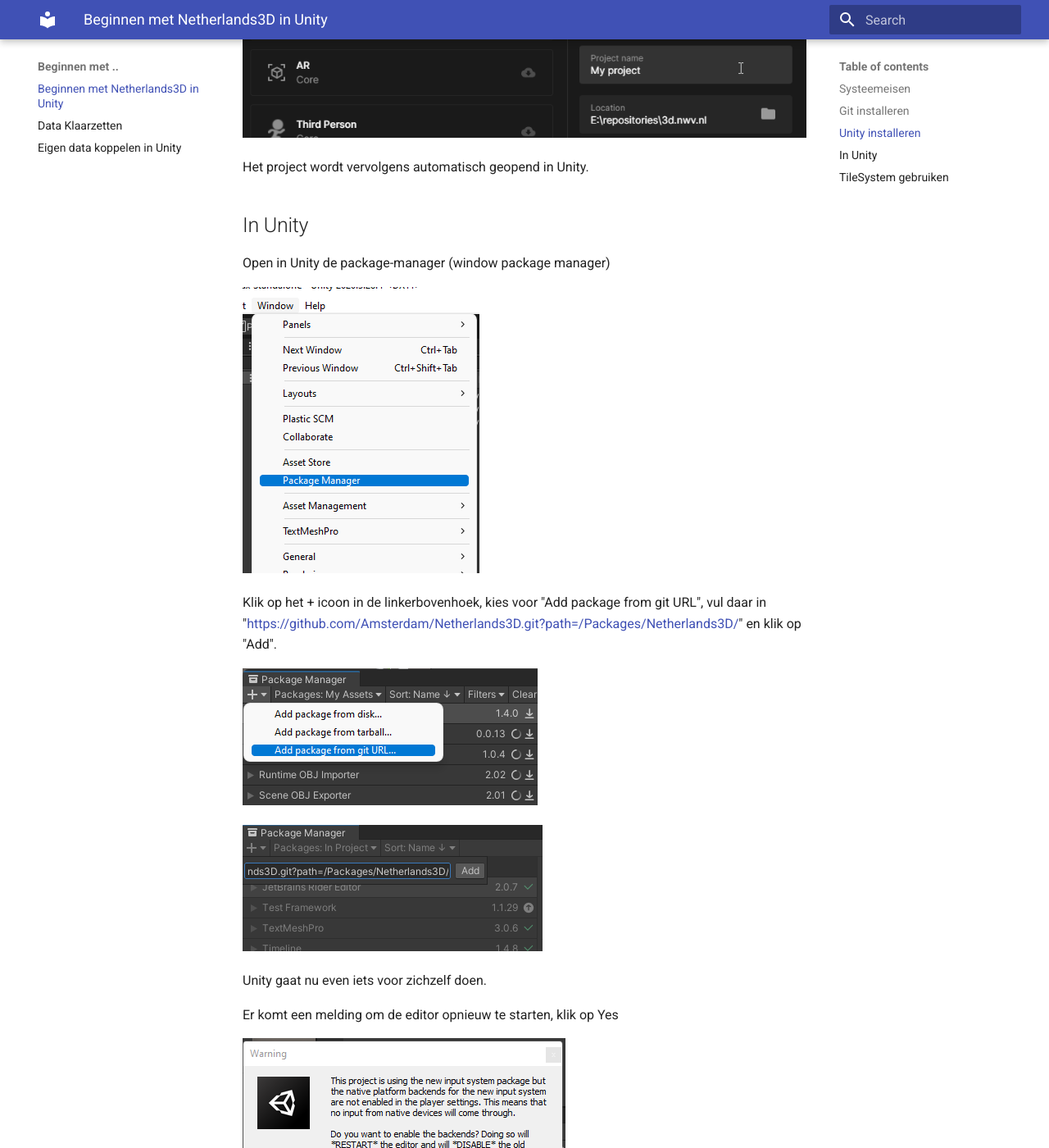
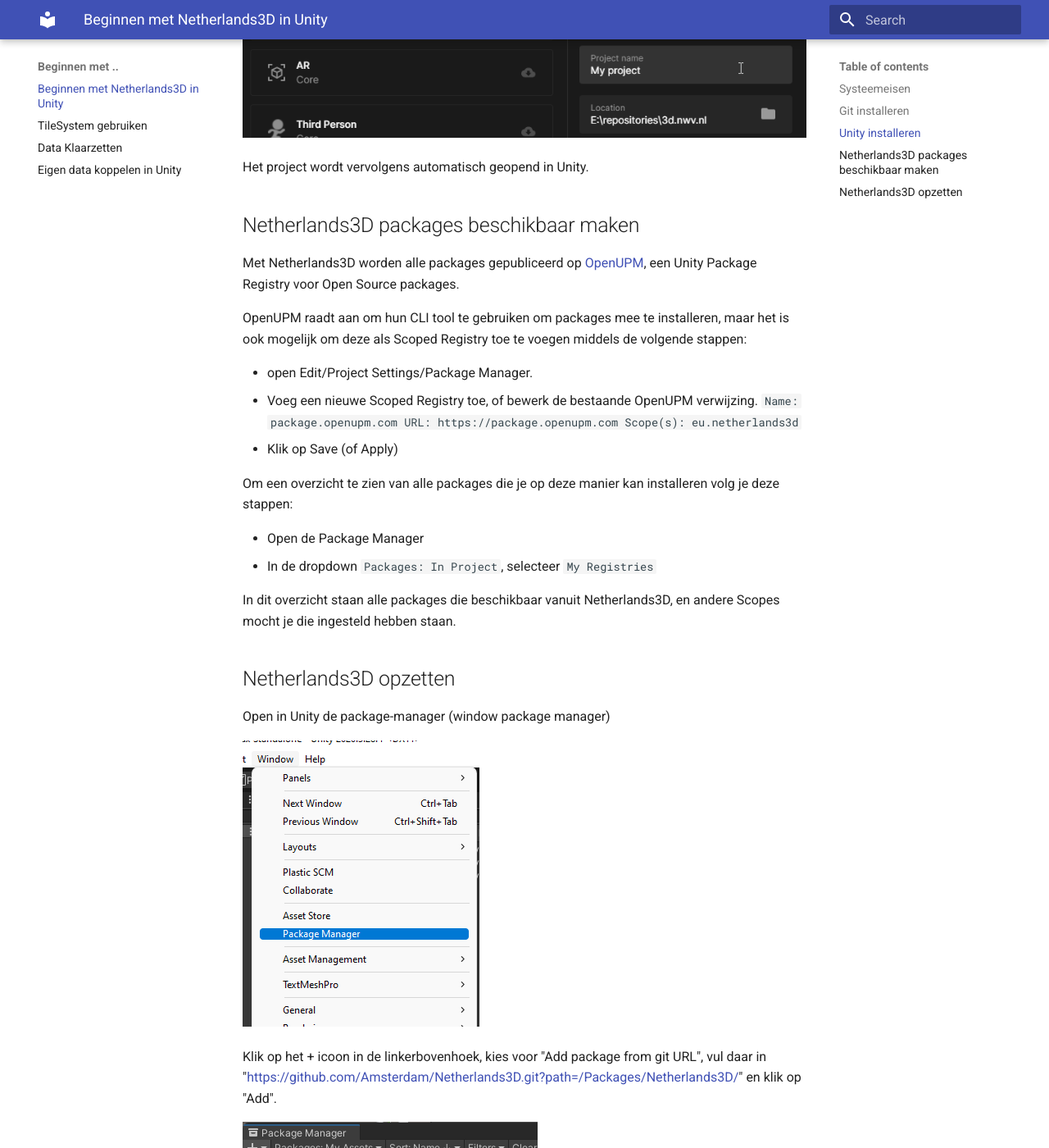
Before and after one commit to Netherlands3D/docs, an MkDocs documentation site: the page built from docs/Beginnen.md, in a window 1280 px wide and 1400 px high, scrolled down 1386 px. Shown: the whole window at 82% size. Built offline with MkDocs 1.6.1 and Material for MkDocs 9.7.7, drawn with Linux system fonts in a browser that asks for light colours; some of the changed text lies outside the part shown.

Commit message:
Add a README on writing docs and add OpenUPM instructions

````diff
--- a/docs/Beginnen.md
+++ b/docs/Beginnen.md
@@ -39,7 +39,33 @@
 
 Het project wordt vervolgens automatisch geopend in Unity.
 
-## In Unity
+## Netherlands3D packages beschikbaar maken
+
+Met Netherlands3D worden alle packages gepubliceerd op [OpenUPM](https://openupm.com), een Unity Package
+Registry voor Open Source packages.
+
+OpenUPM raadt aan om hun CLI tool te gebruiken om packages mee te installeren, maar het is ook mogelijk om deze
+als Scoped Registry toe te voegen middels de volgende stappen:
+
+
+* open Edit/Project Settings/Package Manager.
+* Voeg een nieuwe Scoped Registry toe, of bewerk de bestaande OpenUPM verwijzing.
+  ```
+  Name: package.openupm.com
+  URL: https://package.openupm.com
+  Scope(s): eu.netherlands3d
+  ```
+* Klik op Save (of Apply)
+
+Om een overzicht te zien van alle packages die je op deze manier kan installeren volg je deze stappen:
+
+* Open de Package Manager
+* In de dropdown `Packages: In Project`, selecteer `My Registries`
+
+In dit overzicht staan alle packages die beschikbaar vanuit Netherlands3D, en andere Scopes mocht je
+die ingesteld hebben staan.
+
+## Netherlands3D opzetten
 
 Open in Unity de package-manager (window package manager)
 
--- /dev/null
+++ b/docs/TileSystemGebruiken.md
@@ -0,0 +1,24 @@
+# TileSystem gebruiken
+
+Om het TileSystem in actie te zien gaan we in de assetsFolder naar de eerder geimporteerde Sample.
+In deze sample openen we de map "Scenes".
+
+![](./imgs/beginnen/image14.png)
+
+Vervolgens slepen we het bestand "LoadLayersFromScene" naar de hierarchy.
+
+![](./imgs/beginnen/image15.png)
+
+Om een goed beeld te kunnen krijgen willen we de Main Camera nog even verplaatsen. Dit doen we door in de Hierarchy de Main Camera aan te klikken:
+
+![](./imgs/beginnen/image16.png)
+
+En vervolgens in de inspector de Position en Rotation aan te passen.
+
+![](./imgs/beginnen/image17.png)
+
+Nu we toch in de Inspector voor de camera bezig zijn zetten we ook onder het kopje "Camera", "Projection", "Clipping plane" de afstand voor Far even van 1000 op 6000.
+
+Klik vervolgens op **"Play"**, et voila, we zien het 3D-model van Amsterdam.
+
+Je bent nu klaar om met de volgende stap te beginnen "het koppelen van je eigen dataset", volg hiervoor de handleiding 'DataKlaarzetten.md'
--- a/mkdocs.yml
+++ b/mkdocs.yml
@@ -8,6 +8,7 @@
   - 'index.md'
   - 'Beginnen met ..':
       - 'Beginnen.md'
+      - 'TileSystemGebruiken.md'
       - 'DataKlaarzetten.md'
       - 'DataKoppelen.md'
   - 'Features':
````
Also changed, not shown: other parts of docs/Beginnen.md (+0 -27 lines), README.md (added, +27 -0 lines), docs/DataKlaarzetten.md (+1 -1 lines), 1 other file.
